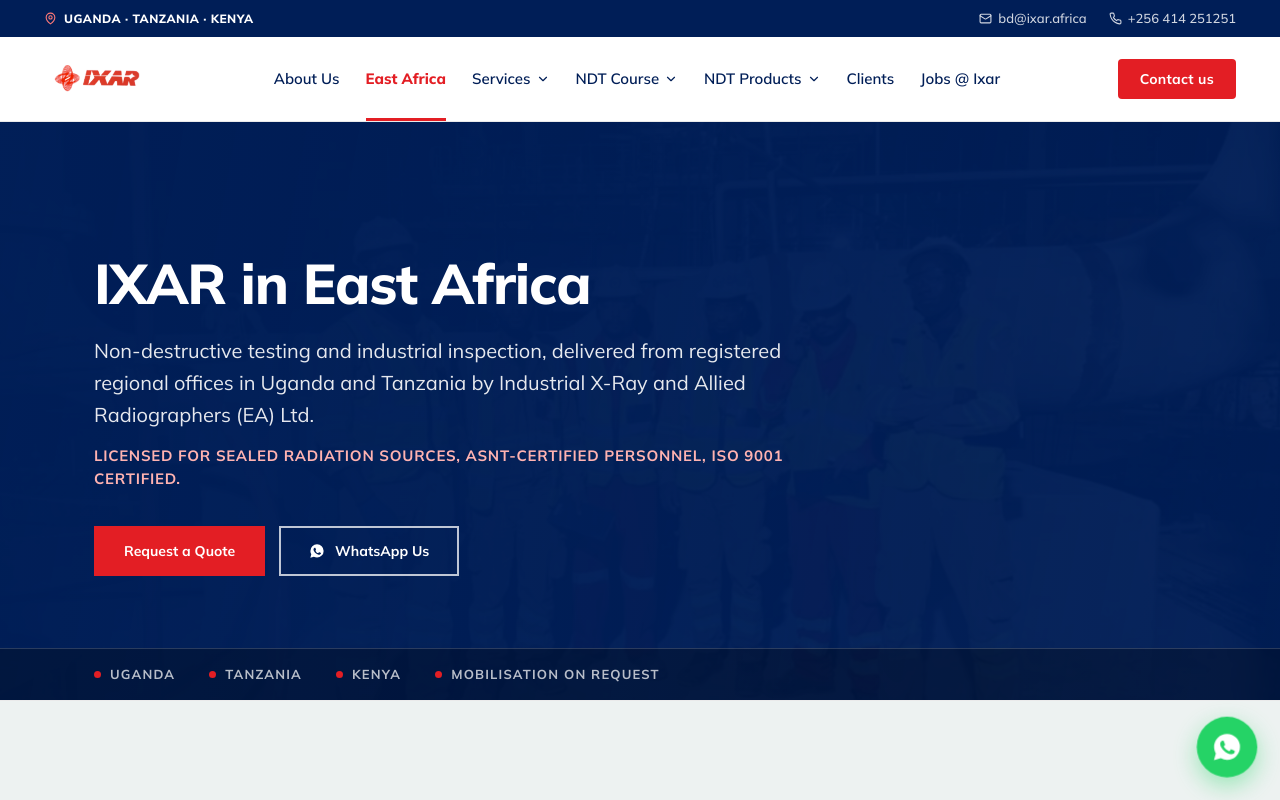
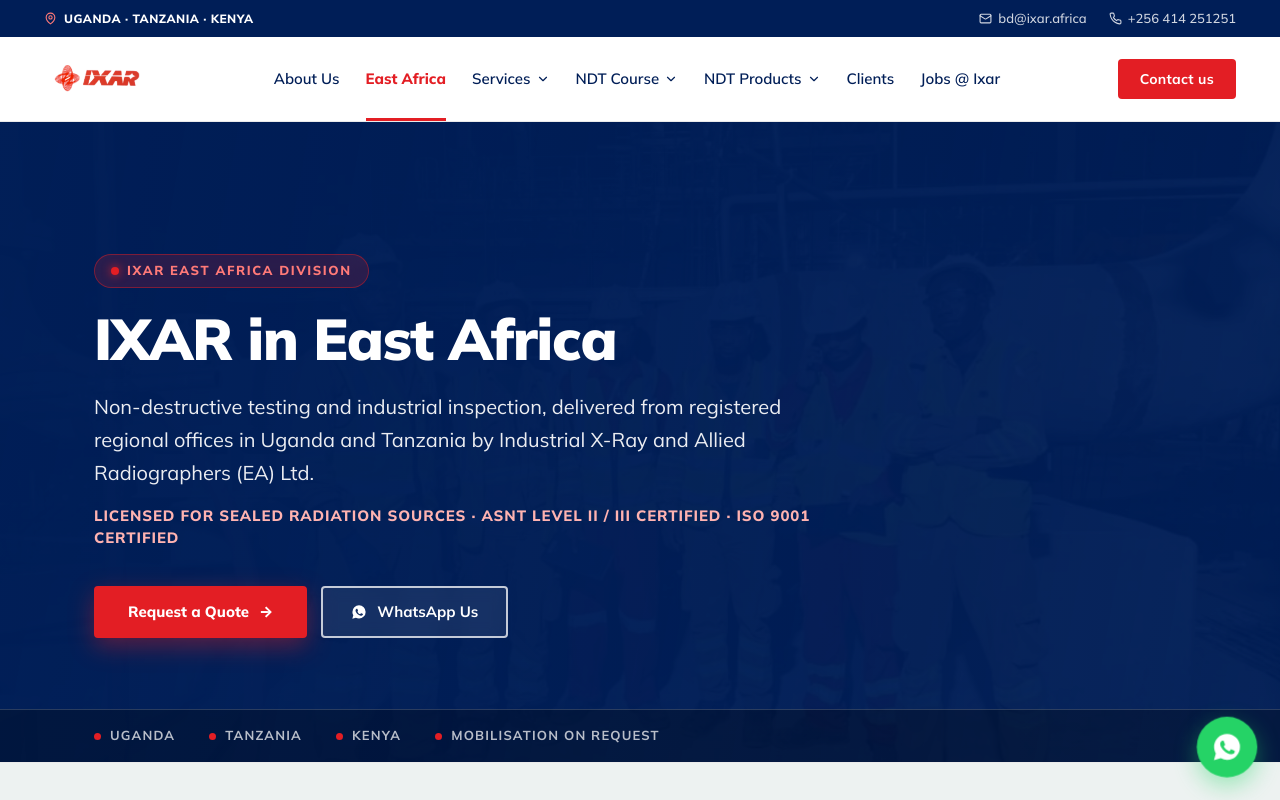
Before and after one commit to shankdby/ixar-africa, a React (Vite) app: page / in a window 1280 px wide. Shown: the top 800 px of the page. Built offline with nearby package versions, Linux system fonts and the light colour scheme; the HTML template or start-up script is replaced by a standard one.

Commit message:
style: elevate design to match ixar.in corporate aesthetic with Framer Motion hover zooms, glassmorphic badges, and premium hero styling

```diff
--- a/src/pages/EastAfricaPage.jsx
+++ b/src/pages/EastAfricaPage.jsx
@@ -533,39 +533,67 @@
         <div className="ea-hero__in">
           <div className="ea-wrap">
             <motion.div
-              initial={{ opacity: 0, y: 30 }}
+              initial={{ opacity: 0, y: 35 }}
               animate={{ opacity: 1, y: 0 }}
               transition={{ duration: 0.8, delay: 0.2 }}
               className="ea-hero__col"
             >
-              <h1>IXAR in East Africa</h1>
-              <p className="ea-hero__sub">
+              <div style={{ marginBottom: '20px' }}>
+                <span
+                  style={{
+                    display: 'inline-flex',
+                    alignItems: 'center',
+                    gap: '8px',
+                    background: 'rgba(227, 30, 36, 0.18)',
+                    border: '1px solid rgba(227, 30, 36, 0.45)',
+                    color: '#FF7A78',
+                    fontSize: '0.8125rem',
+                    fontWeight: 800,
+                    textTransform: 'uppercase',
+                    letterSpacing: '0.12em',
+                    padding: '6px 16px',
+                    borderRadius: '50px',
+                    backdropFilter: 'blur(8px)'
+                  }}
+                >
+                  <span style={{ width: '8px', height: '8px', borderRadius: '50%', background: '#E31E24', boxShadow: '0 0 10px #E31E24' }} />
+                  IXAR East Africa Division
+                </span>
+              </div>
+
+              <h1 style={{ fontSize: '3.6rem', fontWeight: 900, letterSpacing: '-0.02em', lineHeight: '1.05', color: '#FFFFFF', marginBottom: '22px' }}>
+                IXAR in East Africa
+              </h1>
+              <p className="ea-hero__sub" style={{ fontSize: '1.25rem', lineHeight: '1.65', color: 'rgba(255, 255, 255, 0.92)', marginBottom: '16px' }}>
                 Non-destructive testing and industrial inspection, delivered from registered regional offices
                 in Uganda and Tanzania by Industrial X-Ray and Allied Radiographers (EA) Ltd.
               </p>
-              <p className="ea-hero__support">
-                Licensed for sealed radiation sources, ASNT-certified personnel, ISO 9001 certified.
+              <p className="ea-hero__support" style={{ color: '#FFB3B1', fontSize: '0.9375rem', fontWeight: 800, letterSpacing: '0.06em', textTransform: 'uppercase', marginBottom: '36px' }}>
+                Licensed for sealed radiation sources &middot; ASNT Level II / III Certified &middot; ISO 9001 Certified
               </p>
               <div className="ea-hero__actions">
                 <motion.a
-                  whileHover={{ scale: 1.04 }}
+                  whileHover={{ scale: 1.05, translateY: -2 }}
                   whileTap={{ scale: 0.96 }}
                   className="ea-btn ea-btn--primary"
+                  style={{ borderRadius: '4px', fontWeight: 800, fontSize: '0.9375rem', padding: '16px 32px', boxShadow: '0 8px 24px rgba(227, 30, 36, 0.4)' }}
                   href="#ea-enquiry"
                   onClick={scrollToEnquiry}
                 >
-                  Request a Quote
+                  <span>Request a Quote</span>
+                  &rarr;
                 </motion.a>
                 <motion.a
-                  whileHover={{ scale: 1.04 }}
+                  whileHover={{ scale: 1.05, translateY: -2 }}
                   whileTap={{ scale: 0.96 }}
                   className="ea-btn ea-btn--ghost"
+                  style={{ borderRadius: '4px', fontWeight: 700, fontSize: '0.9375rem', padding: '16px 28px', background: 'rgba(255,255,255,0.08)', backdropFilter: 'blur(8px)' }}
                   href="https://wa.me/256414251251?text=Hello%20IXAR,%20I%20would%20like%20to%20enquire%20about%20NDT%20services%20in%20East%20Africa."
                   target="_blank"
                   rel="noopener noreferrer"
                 >
                   <WhatsAppGlyph />
-                  WhatsApp Us
+                  <span>WhatsApp Us</span>
                 </motion.a>
               </div>
             </motion.div>
@@ -923,10 +951,21 @@
 
           <div className="ea-grid ea-grid--4 ea-rev">
             {SERVICES.map((s, idx) => (
-              <article className="ea-card" key={idx}>
+              <motion.article
+                className="ea-card"
+                key={idx}
+                whileHover={{ y: -8, boxShadow: '0 16px 36px rgba(0, 30, 87, 0.14)' }}
+                transition={{ duration: 0.25 }}
+              >
                 {s.img ? (
-                  <figure className="ea-card__media">
-                    <img src={s.img.startsWith('/') ? s.img : `${IMG}${s.img}`} alt={s.title} loading="lazy" />
+                  <figure className="ea-card__media" style={{ overflow: 'hidden' }}>
+                    <motion.img
+                      src={s.img.startsWith('/') ? s.img : `${IMG}${s.img}`}
+                      alt={s.title}
+                      loading="lazy"
+                      whileHover={{ scale: 1.08 }}
+                      transition={{ duration: 0.35 }}
+                    />
                   </figure>
                 ) : (
                   <Placeholder imgRef="IMG-S" desc={`${s.title}, square or 4:3`} ratio="4x3" />
@@ -939,7 +978,7 @@
                     Read More <ArrowGlyph />
                   </a>
                 </div>
-              </article>
+              </motion.article>
             ))}
           </div>
         </div>
@@ -952,10 +991,21 @@
 
           <div className="ea-grid ea-grid--4 ea-rev">
             {INDUSTRIES.map((s, idx) => (
-              <article className="ea-card" key={idx}>
+              <motion.article
+                className="ea-card"
+                key={idx}
+                whileHover={{ y: -8, boxShadow: '0 16px 36px rgba(0, 30, 87, 0.14)' }}
+                transition={{ duration: 0.25 }}
+              >
                 {s.img ? (
-                  <figure className="ea-card__media">
-                    <img src={s.img.startsWith('/') ? s.img : `${IMG}${s.img}`} alt={s.title} loading="lazy" />
+                  <figure className="ea-card__media" style={{ overflow: 'hidden' }}>
+                    <motion.img
+                      src={s.img.startsWith('/') ? s.img : `${IMG}${s.img}`}
+                      alt={s.title}
+                      loading="lazy"
+                      whileHover={{ scale: 1.08 }}
+                      transition={{ duration: 0.35 }}
+                    />
                   </figure>
                 ) : (
                   <Placeholder imgRef="IMG-I" desc={`${s.title}, square or 4:3`} ratio="4x3" />
@@ -964,7 +1014,7 @@
                   <h3 className="ea-card__title">{s.title}</h3>
                   <p className="ea-card__text">{s.desc || s.text}</p>
                 </div>
-              </article>
+              </motion.article>
             ))}
           </div>
         </div>
@@ -1279,11 +1329,8 @@
                     </button>
                   </div>
 
-                  <p className="ea-form-routing">
-                    <Chip>
-                      [Routing: submissions go to a single recipient address confirmed by Rishi Jain,
-                      held in one configurable field. Not yet wired up in this mock-up.]
-                    </Chip>
+                  <p className="ea-form-routing" style={{ marginTop: '14px', fontSize: '0.8125rem', color: '#6B6B6B' }}>
+                    Submissions route directly to Business Development (<strong>bd@ixar.africa</strong>).
                   </p>
                 </form>
               )}
@@ -1302,7 +1349,7 @@
                     </svg>
                   </div>
                   <h3>Thank you, your enquiry has been sent.</h3>
-                  <p>A member of the IXAR East Africa team will be in touch shortly.</p>
+                  <p>A member of the IXAR East Africa team will respond via <strong>bd@ixar.africa</strong> shortly.</p>
                 </div>
               )}
             </div>
@@ -1330,10 +1377,7 @@
                       <circle cx="12" cy="10" r="2.6" />
                     </svg>
                     <span>
-                      <Chip>
-                        Plot No. 72, Kanjokya Street, Kamwokya, P.O. Box 28673 Nakawa, Kampala,
-                        Uganda — from site signage, to be confirmed.
-                      </Chip>
+                      Plot No. 72, Kanjokya Street, Kamwokya, P.O. Box 28673 Nakawa, Kampala, Uganda
                     </span>
                   </li>
                   <li>
@@ -1341,10 +1385,7 @@
                       <path d="M6.4 3.5h3.1l1.6 4-2 1.3a12 12 0 0 0 6.1 6.1l1.3-2 4 1.6v3.1a1.8 1.8 0 0 1-2 1.8A16.8 16.8 0 0 1 4.6 5.5a1.8 1.8 0 0 1 1.8-2Z" />
                     </svg>
                     <span>
-                      <Chip>
-                        +256 777 166392 &middot; +256 414 251251 &middot; +256 705 731596 — from site
-                        signage, to be confirmed.
-                      </Chip>
+                      +256 414 251251 &middot; +256 777 166392
                     </span>
                   </li>
                   <li>
@@ -1352,7 +1393,7 @@
                       <rect x="3" y="5" width="18" height="14" rx="2" />
                       <path d="m3.8 6.2 8.2 6.3 8.2-6.3" />
                     </svg>
-                    <span>uganda.ixar@gmail.com &middot; www.ixar.africa</span>
+                    <span>bd@ixar.africa &middot; www.ixar.africa</span>
                   </li>
                 </ul>
 
```
Also changed, not shown: 3 other files (tests, documents, lock files or other folders).
